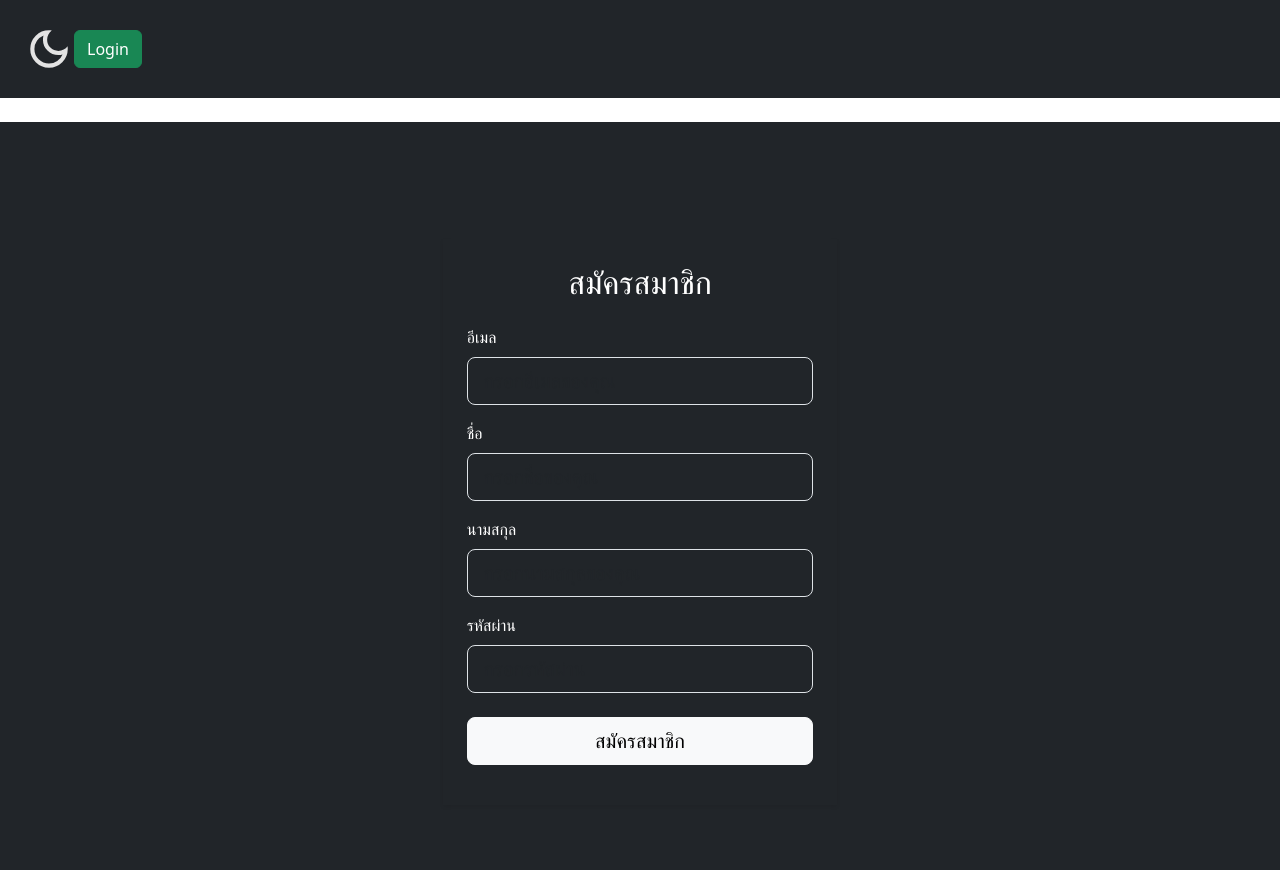
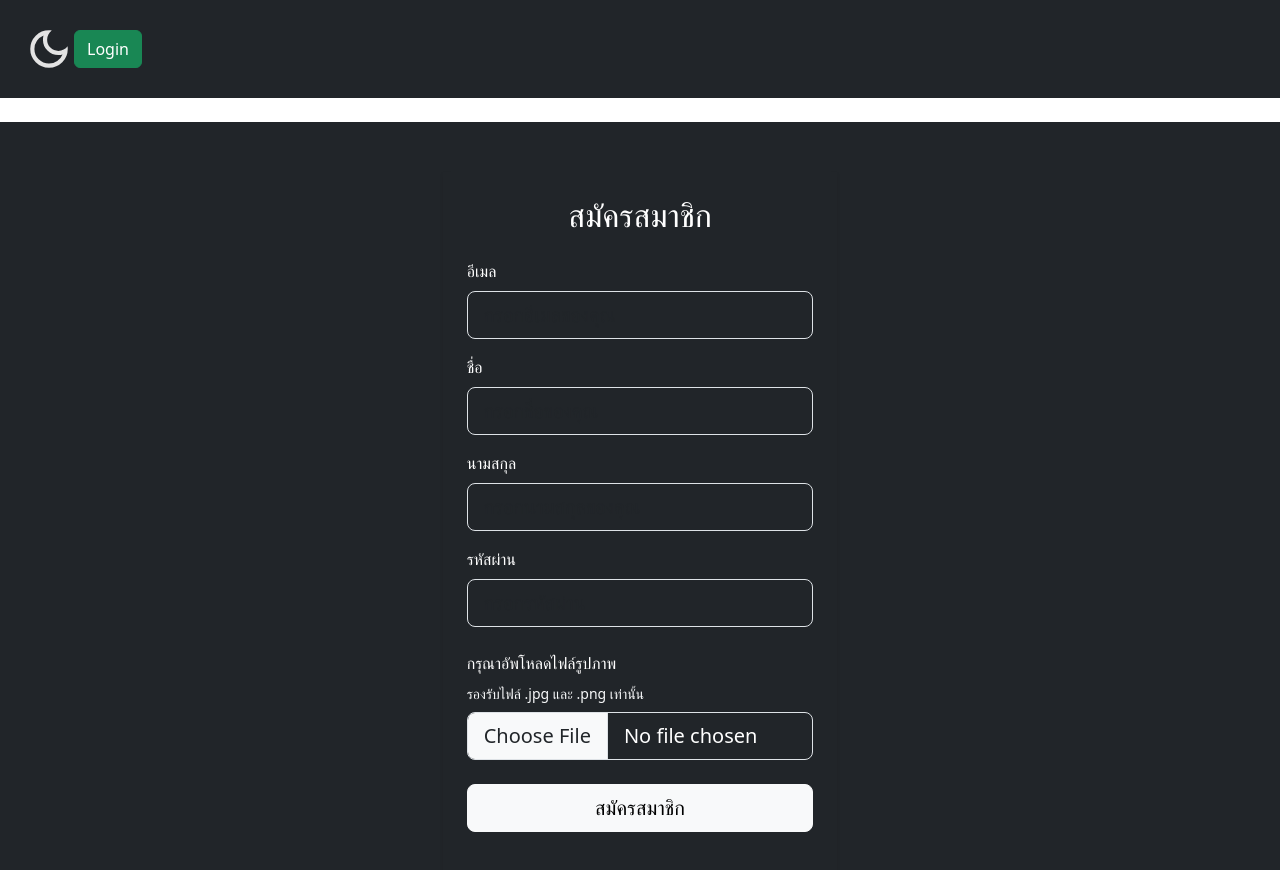
Before and after one commit to donny444/face-track, a Next.js app: page /register in a window 1280 px wide. Shown: the top 870 px of the page. Built offline with nearby package versions, Linux system fonts and the light colour scheme.

Commit message:
photo uploading in student registration

```diff
--- a/src/app/register/page.tsx
+++ b/src/app/register/page.tsx
@@ -2,6 +2,7 @@
 
 import { useState } from 'react'
 import { useRouter } from 'next/navigation'
+import Image from 'next/image';
 
 import "bootstrap/dist/css/bootstrap.min.css";
 import { Container, Row, Col, Form, Button, Alert } from 'react-bootstrap'
@@ -22,6 +23,8 @@ export default function RegisterPage() {
     password: '',
   })
   const [error, setError] = useState('')
+  const [imageFile, setImageFile] = useState<File | null>(null)
+  const [imagePreview, setImagePreview] = useState<string>('')
 
   const handleChange = (e: React.ChangeEvent<HTMLInputElement>) => {
     const { name, value } = e.target
@@ -31,15 +34,48 @@ export default function RegisterPage() {
     }))
   }
 
+  const handleImageChange = (e: React.ChangeEvent<HTMLInputElement>) => {
+    const file = e.target.files?.[0]
+    if (file) {
+      // เช็คนามสกุลไฟล์
+      const fileType = file.type
+      if (!fileType.includes('jpeg') && !fileType.includes('jpg') && !fileType.includes('png')) {
+        setError('กรุณาอัพโหลดไฟล์ .jpg หรือ .png เท่านั้น')
+        return
+      }
+
+      // สร้าง preview
+      const reader = new FileReader()
+      reader.onloadend = () => {
+        setImagePreview(reader.result as string)
+      }
+      reader.readAsDataURL(file)
+
+      setImageFile(file)
+      setError('')
+    }
+  }
+
   const handleSubmit = async (e: React.FormEvent<HTMLFormElement>) => {
     e.preventDefault()
     try {
-    const response = await axios.post("http://localhost:8000/register", {
-      email: formData.email,
-      first_name: formData.firstName,
-      last_name: formData.lastName,
-      password: formData.password
-    });
+      const formDataWithImage = new FormData()
+      formDataWithImage.append('email', formData.email)
+      formDataWithImage.append('first_name', formData.firstName)
+      formDataWithImage.append('last_name', formData.lastName)
+      formDataWithImage.append('password', formData.password)
+      if (imageFile) {
+        formDataWithImage.append('image', imageFile)
+      }
+
+      const response = await axios.post("http://localhost:8000/register",
+        formDataWithImage,
+        {
+          headers: {
+            'Content-Type': 'multipart/form-data'
+          }
+        }
+      );
 
       if (response.status === 200) {
         console.log("Register success");
@@ -134,6 +170,35 @@ export default function RegisterPage() {
                 />
               </Form.Group>
 
+              <Form.Group className="mb-4">
+                <Form.Label className={theme === ThemeEnum.DARK ? 'text-white' : 'text-black'}>
+                  กรุณาอัพโหลดไฟล์รูปภาพ
+                </Form.Label>
+                <div className={`small mb-2 ${theme === ThemeEnum.DARK ? 'text-light' : 'text-muted'}`}>
+                  รองรับไฟล์ .jpg และ .png เท่านั้น
+                </div>
+                <Form.Control
+                  type="file"
+                  accept=".jpg,.jpeg,.png"
+                  onChange={handleImageChange}
+                  className={`form-control-lg ${theme === ThemeEnum.DARK ? 'bg-dark text-white' : ''}`}
+                />
+                {imagePreview && (
+                  <div className="mt-2 text-center">
+                    <Image
+                      src={imagePreview}
+                      alt="Preview"
+                      width={200}
+                      height={200}
+                      style={{
+                        borderRadius: '8px',
+                        objectFit: 'contain'
+                      }}
+                    />
+                  </div>
+                )}
+              </Form.Group>
+
               <Button
                 variant={theme === ThemeEnum.DARK ? 'light' : 'primary'}
                 type="submit"
```
Lines whose indentation alone changed are shown as unchanged.
